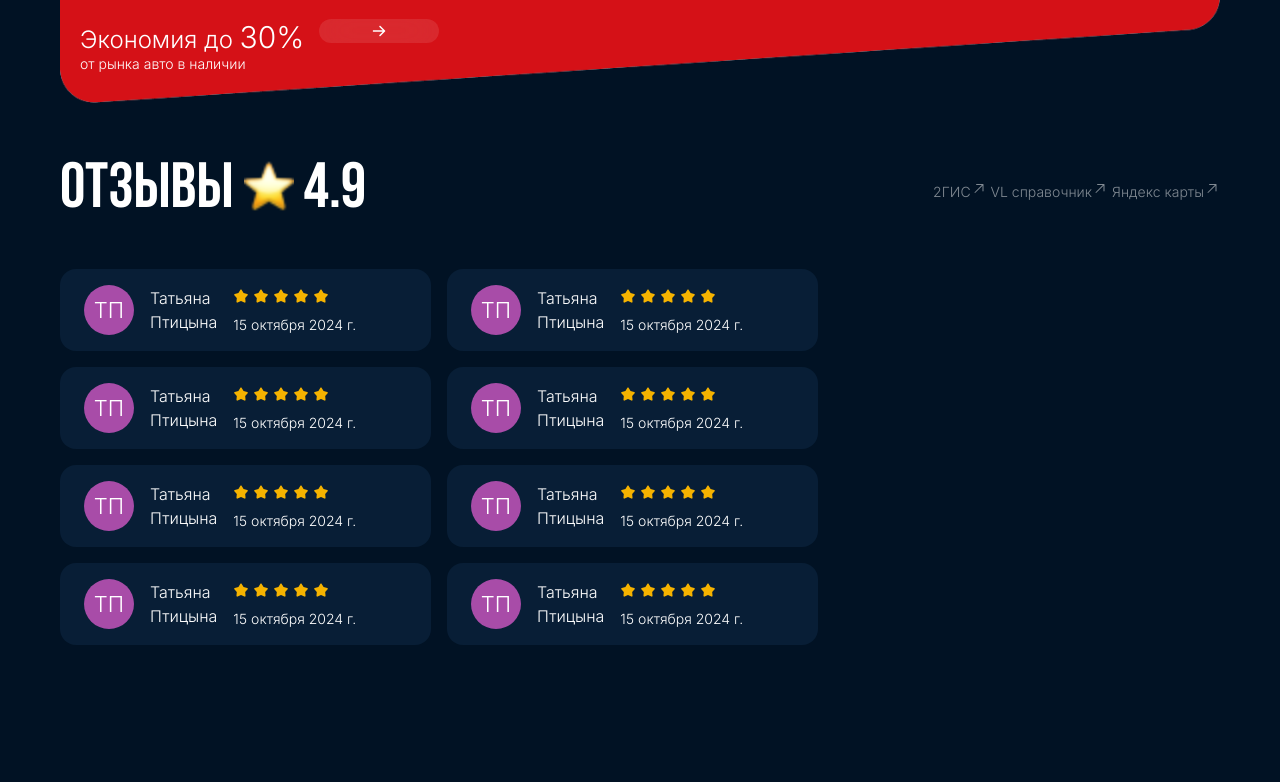
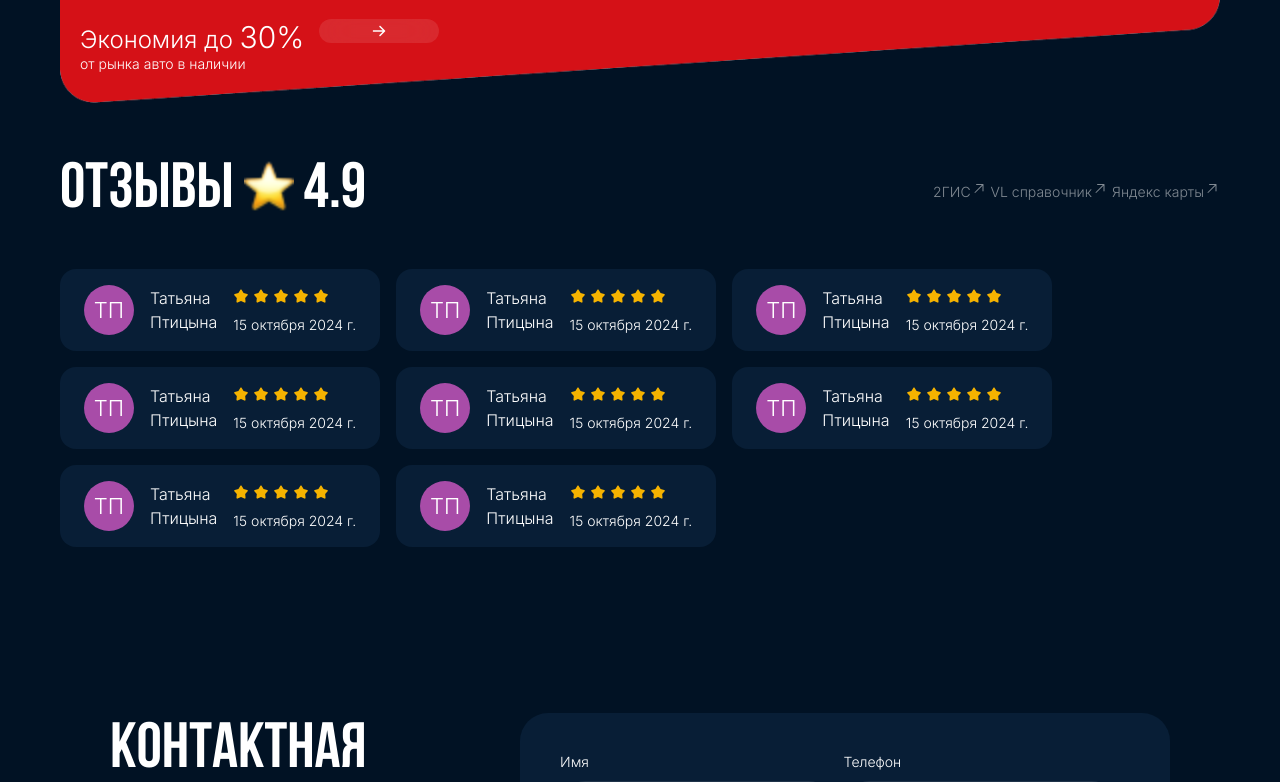
Before and after one commit to Rin-niee/SuperWebProgramming, a Django app: page /contacts/ in a window 1280 px wide. Shown: the part 1920-2702 px from the top of the page. Run offline with Django 5.2, Linux system fonts and the light colour scheme.

Commit message:
переделки 2

```diff
--- a/car/carapp/static/css/index.css
+++ b/car/carapp/static/css/index.css
@@ -232,9 +232,9 @@ span.blue-line, span.red-line {
     padding: 16px 24px;
     border-radius: 16px;
     background: #081e36;
-    max-width: 323px;
+    max-width: 325px;
     flex-shrink: 0;
-    width: 100%;
+    width: fit-content;
     height: 100%;
     position: relative;
     transition-property: transform;
```
